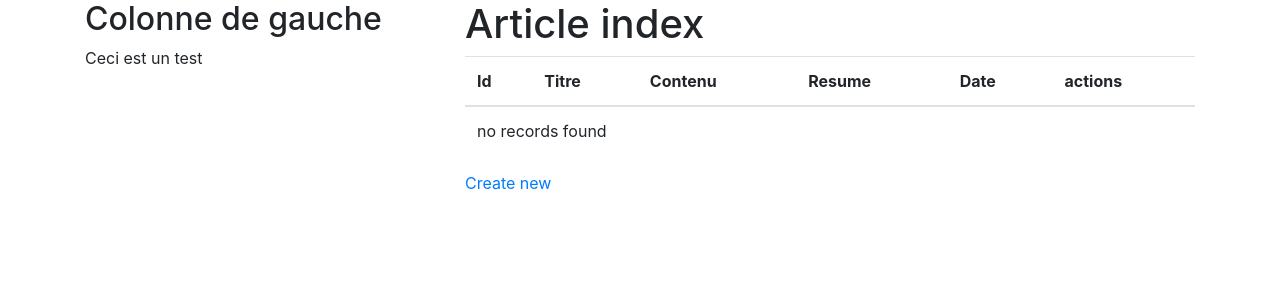
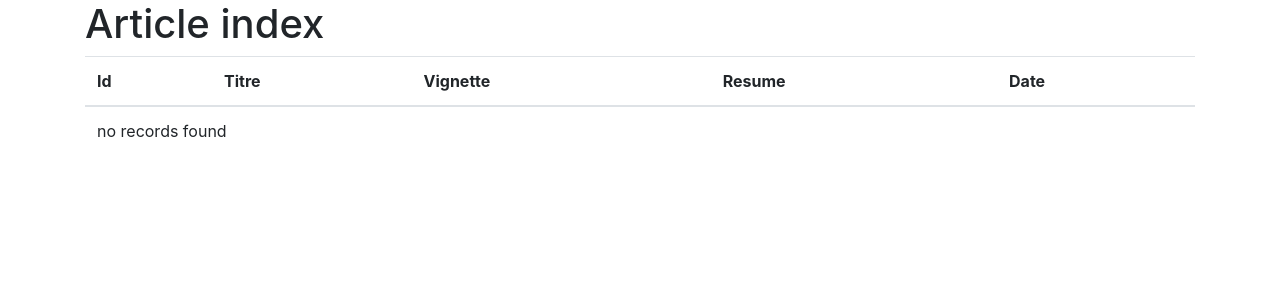
Before and after one commit to sakayase/vakom, a Symfony app: template vakom-back/templates/article/index.html.twig in a window 1280 px wide. Shown: the top 300 px of the page. Run offline with Twig, Linux system fonts and the light colour scheme; the template is opened without the code that fills it, so the values that code supplies are empty; some libraries are stand-ins or nearby versions.

Commit message:
sécurisation de article

```diff
--- a/vakom-back/assets/styles/app.css
+++ /dev/null
@@ -1,6 +0,0 @@
-body {
-    background-color: blue;
-}
-h1 {
-    color: red;
-}
--- a/vakom-back/templates/article/index.html.twig
+++ b/vakom-back/templates/article/index.html.twig
@@ -1,4 +1,4 @@
-{% extends 'base-2col.html.twig' %}
+{% extends 'base.html.twig' %}
 
 {% block title %}Article index{% endblock %}
 
@@ -16,10 +16,12 @@
             <tr>
                 <th>Id</th>
                 <th>Titre</th>
-                <th>Contenu</th>
+                <th>Vignette</th>
                 <th>Resume</th>
                 <th>Date</th>
-                <th>actions</th>
+                {% if is_granted('ROLE_ADMIN') %}
+                    <th>actions</th>
+                {% endif %}
             </tr>
         </thead>
         <tbody>
@@ -27,13 +29,19 @@
             <tr>
                 <td>{{ article.id }}</td>
                 <td>{{ article.titre }}</td>
-                <td>{{ article.contenu }}</td>
+                {% if article.vignette is defined %}
+                    <td>{{ article.vignette }}</td>
+                {% else %}
+                    <td> No thumbnail </td>
+                {% endif %}
                 <td>{{ article.resume }}</td>
                 <td>{{ article.date ? article.date|date('Y-m-d') : '' }}</td>
-                <td>
-                    <a href="{{ path('article_show', {'id': article.id}) }}">show</a>
-                    <a href="{{ path('article_edit', {'id': article.id}) }}">edit</a>
-                </td>
+                    <td>
+                        <a href="{{ path('article_show', {'id': article.id}) }}">Lire l'article</a>
+                    {% if is_granted('ROLE_ADMIN') %}
+                        <a href="{{ path('article_edit', {'id': article.id}) }}">edit</a>
+                    {% endif %}
+                    </td>
             </tr>
         {% else %}
             <tr>
@@ -43,5 +51,7 @@
         </tbody>
     </table>
 
-    <a href="{{ path('article_new') }}">Create new</a>
+    {% if is_granted('ROLE_ADMIN') %}
+        <a href="{{ path('article_new') }}">Create new</a>
+    {% endif %}
 {% endblock %}
```
Also changed, not shown: vakom-back/src/Controller/ArticleController.php (+7 -0 lines), vakom-back/templates/article/show.html.twig (+5 -3 lines), 1 other file.
